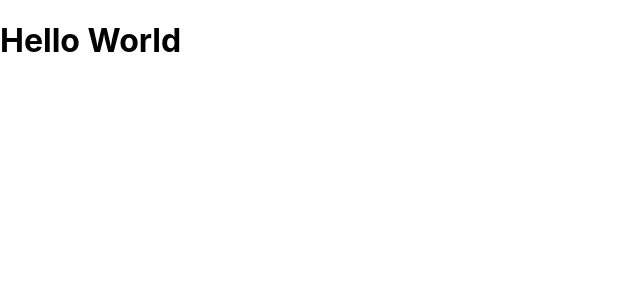
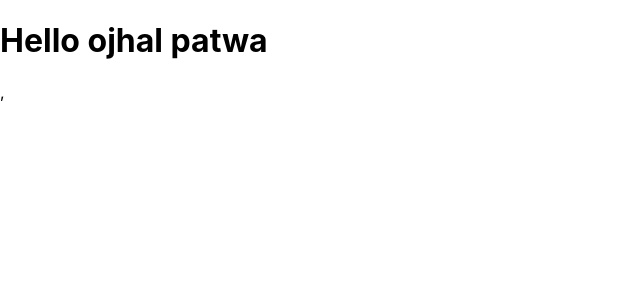
Before and after one commit to ojhal/mini-react-project, a React (Create React App) app: page / in a window 1280 px wide. Shown: the top 300 px of the page, without its empty margins (0-640 px from the left). Built offline with nearby package versions, Linux system fonts and the light colour scheme.

Commit message:
add props

```diff
--- a/src/Demo.js
+++ b/src/Demo.js
@@ -4,7 +4,7 @@
 
 class Demo extends Component {
   render() {
-    return <h1> Hello World</h1>
+    return <h1> Hello {this.props.name}</h1>
   }
 }
 
--- a/src/index.js
+++ b/src/index.js
@@ -6,7 +6,7 @@
 import Demo from './Demo';
 ReactDOM.render(
   <React.StrictMode>
-    <Demo />
+    <Demo name='ojhal patwa' />,
   </React.StrictMode>,
   document.getElementById('root')
 );
```
